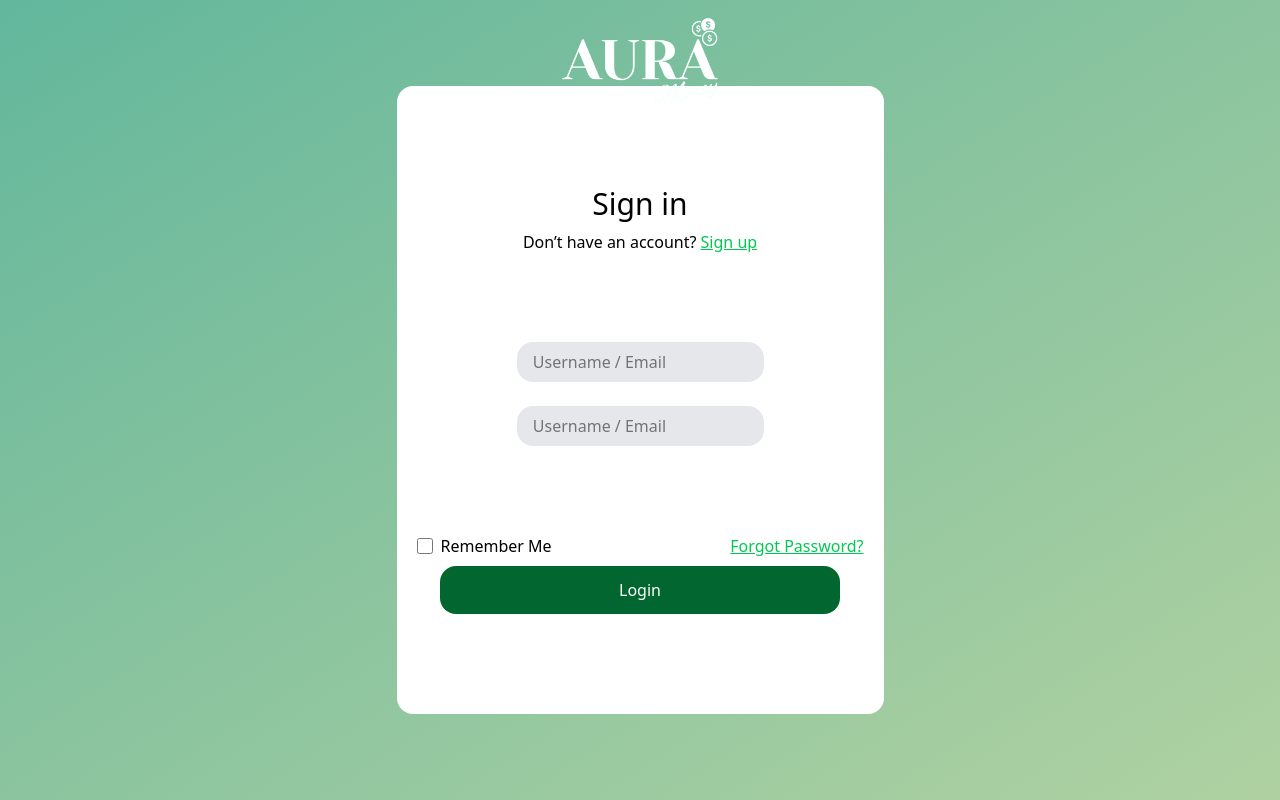
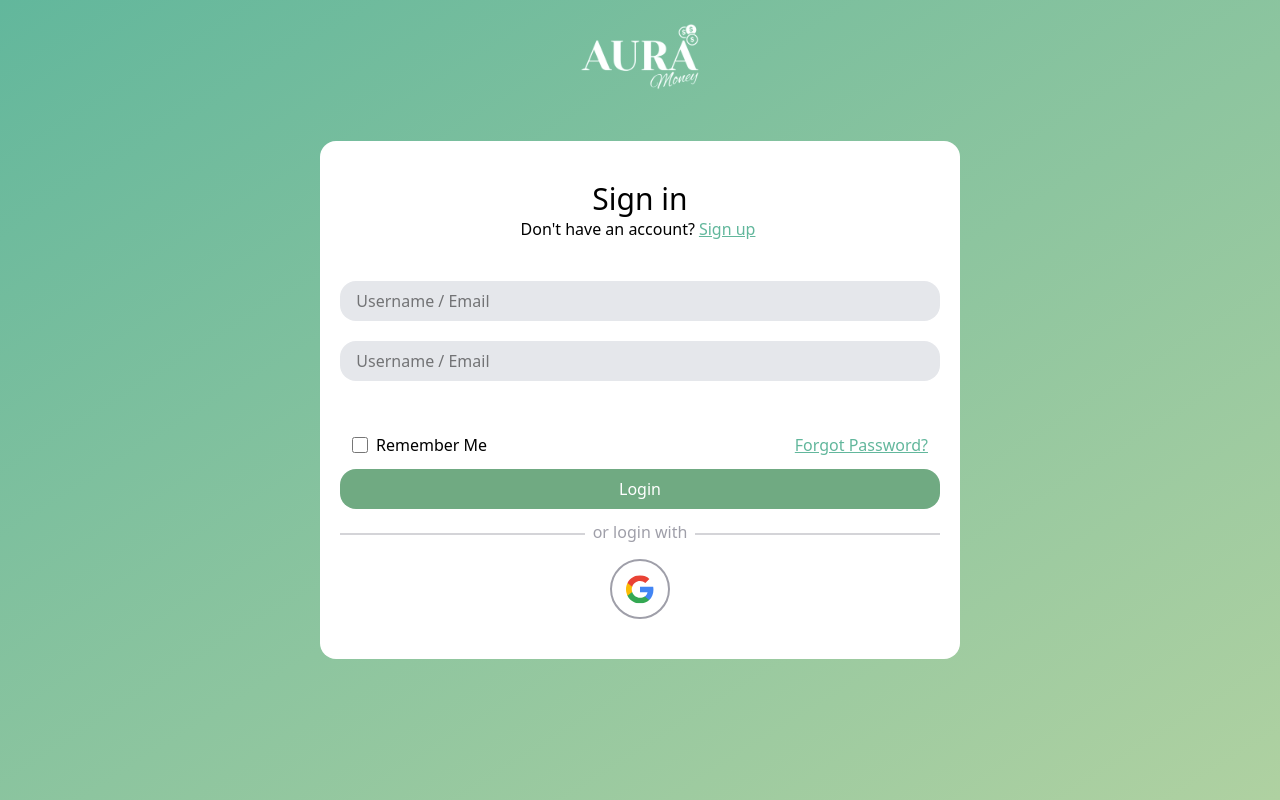
Before and after one commit to nutnoobly048/Aura-Money, a React (Vite) app in the folder frontend/: page /login in a window 1280 px wide. Built offline with nearby package versions, Linux system fonts and the light colour scheme.

Commit message:
1.add custom color 2.login ui completed

```diff
--- a/frontend/src/App.css
+++ b/frontend/src/App.css
@@ -19,3 +19,8 @@
         display: none;
     }
 }
+
+@theme {
+    --color-ui-green1: #62b79c;
+    --color-ui-green2: #70aa82;
+}
--- a/frontend/src/components/login.jsx
+++ b/frontend/src/components/login.jsx
@@ -4,35 +4,42 @@ import '../../src/App.css'
 
 function login() {
   return (
-    <div className="relative flex flex-col justify-center items-center w-screen h-screen bg-gradient-to-br
-    from-[#62b79c] to-[#afd1a1] ">
-      <nav className='absolute top-0 left-0 w-full flex justify-between sm:justify-center! items-center p-3'>
-        <img src='logo.png' className='w-[15vh] sm:w-[20vh]!'/>
-      </nav>
-      <div className='flex flex-col justify-center items-center max-w-[640px] bg-white py-25 px-5 m-5 rounded-2xl gap-y-2 sm:hidden'>
-        <p className=' text-3xl'> Sign in </p>
-        <p>
-          <span>Don’t have an account? </span>
-          <span className=' text-green-500 text-'><ins>Sign up</ins></span>
-        </p>
-        <label className=' bg-center mt-20 mb-20 ml-25 mr-25'>
-          <input className=' bg-gray-200 rounded-2xl p-2 ' type='email' name="Email" placeholder="  Username / Email" />
-          <br></br>
-          <br></br>
-          <input className=' bg-gray-200 rounded-2xl p-2 ' type='password' name="password" placeholder="  Username / Email" />
-      </label>
-      <div className="flex justify-between items-center w-full">
-        <div className="flex items-center space-x-2">
-          <input className="w-4 h-4" type="checkbox" />
-            <span>Remember Me</span>
+    <div className="relative flex justify-center items-center w-screen h-screen bg-gradient-to-br
+    from-[#62b79c] to-[#afd1a1]">
+      <div className='absolute top-0 left-1/2 -translate-x-1/2'>
+        <img src='logo.png' className='w-[15vh] m-5' />
+      </div>
+
+      <div className='w-full flex flex-col justify-between items-center max-w-[640px] bg-white py-10 px-5 m-5 rounded-2xl gap-y-10'>
+        <div className='flex flex-col items-center justify-center'>
+          <p className='text-3xl'>Sign in</p>
+          <p>Don't have an account?<span className='text-ui-green1 p-1 underline'>Sign up</span></p>
         </div>
-        <span className=' text-green-500 text-'><ins>Forgot Password?</ins></span>
-      </div>
-      <div>
-        <input className='bg-green-800 text-white px-6 py-3 w-100 rounded-2xl' type='button' name="Login" value="Login"></input>
+
+        <div className='flex flex-col w-full justify-center gap-y-5'>
+          <input className='bg-gray-200 rounded-2xl p-2' type='email' name="Email" placeholder="  Username / Email" />
+          <input className='bg-gray-200 rounded-2xl p-2' type='password' name="password" placeholder="  Username / Email" />
+        </div>
+
+        <div className="flex flex-col items-center w-full gap-y-6">
+          <div className='w-full'>
+            <div className='w-full flex justify-between p-3'>
+              <div className='flex justify-between items-center gap-x-2'>
+                <input type='checkbox' className='w-4 h-4'></input>
+                <p>Remember Me</p>
+              </div>
+              <p className='text-ui-green1 underline'>Forgot Password?</p>
+            </div>
+            <button className='w-full bg-ui-green2 rounded-2xl p-2 text-white'>Login</button>
+          </div>
+          <div className='w-full flex justify-center items-center bg-zinc-300 h-0.5'>
+            <p className='bg-white text-zinc-400 p-2 pb-3'>or login with</p>
+          </div>
+          <img src='google.svg' className='w-10 sm:w-15 border-zinc-400 border-2 rounded-full' />
+        </div>
+
       </div>
     </div>
-  </div>
   )
 }
 
```
Also changed, not shown: frontend/public/google.svg (added).
